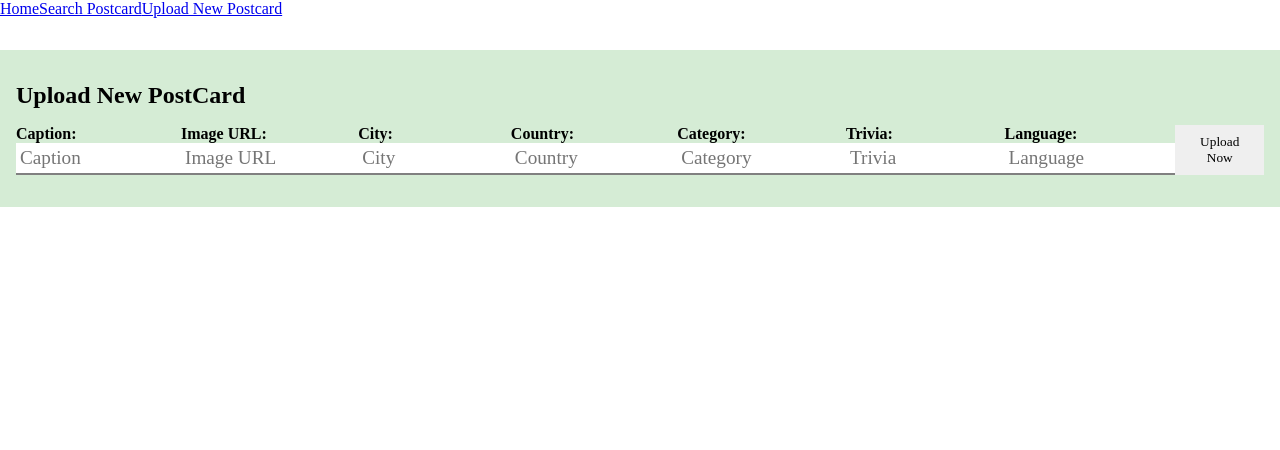
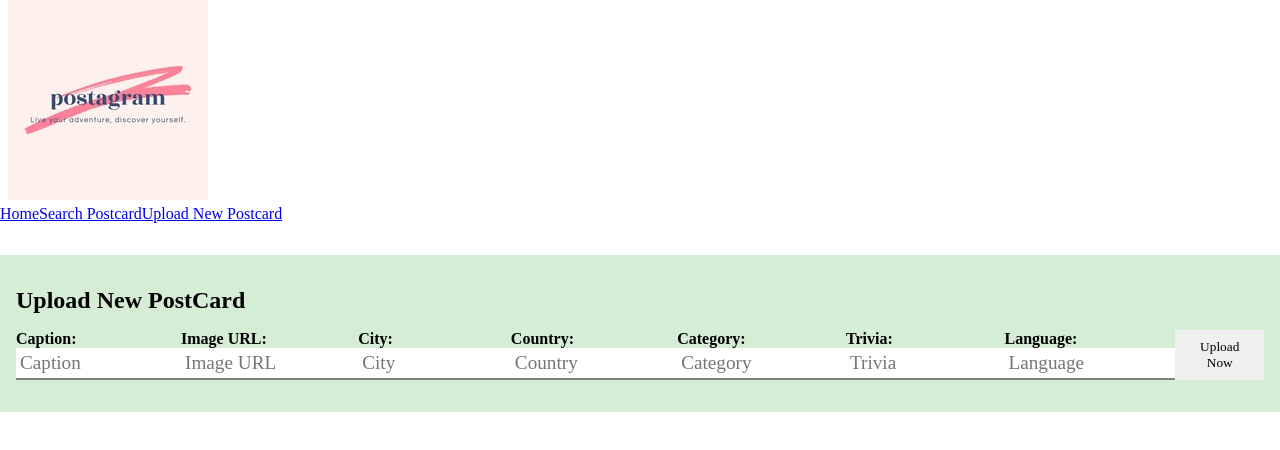
Before and after one commit to janicera2880/postagram, a React (Create React App) app: page /postcardform in a window 1280 px wide. Shown: the top 450 px of the page. Built offline with nearby package versions, Linux system fonts and the light colour scheme.

Commit message:
Fix typos on SearchPostcard component

```diff
--- a/src/components/App.js
+++ b/src/components/App.js
@@ -1,7 +1,8 @@
-import React,{useState} from 'react';
+import React from 'react';
 import { Switch, Route } from "react-router-dom";
 import NavBar from "./NavBar";
 import Home from "./Home";
+import Header from "./Header"
 import PostCardForm from "./PostCardForm";
 import SearchPostcard from "./SearchPostcard";
 import PostCard from './PostCard';
@@ -13,11 +14,11 @@ function App() {
 
   return (
       <div>
+
+          <Header />
           <NavBar />
           <Switch>
-              <Route path="/home">
-                  <Home />
-              </Route>
+
               <Route exact path="/postcardform">
                   <PostCardForm />
               </Route>
--- a/src/components/SearchPostcard.js
+++ b/src/components/SearchPostcard.js
@@ -1,6 +1,6 @@
 import React from "react";
 
-function Search({handleSearchChange}) {
+function SearchPostcard({handleSearchChange}) {
 
   return (
     <div className="searchbar">
@@ -15,4 +15,4 @@ function Search({handleSearchChange}) {
   );
 }
 
-export default Search;
+export default SearchPostcard;
```
